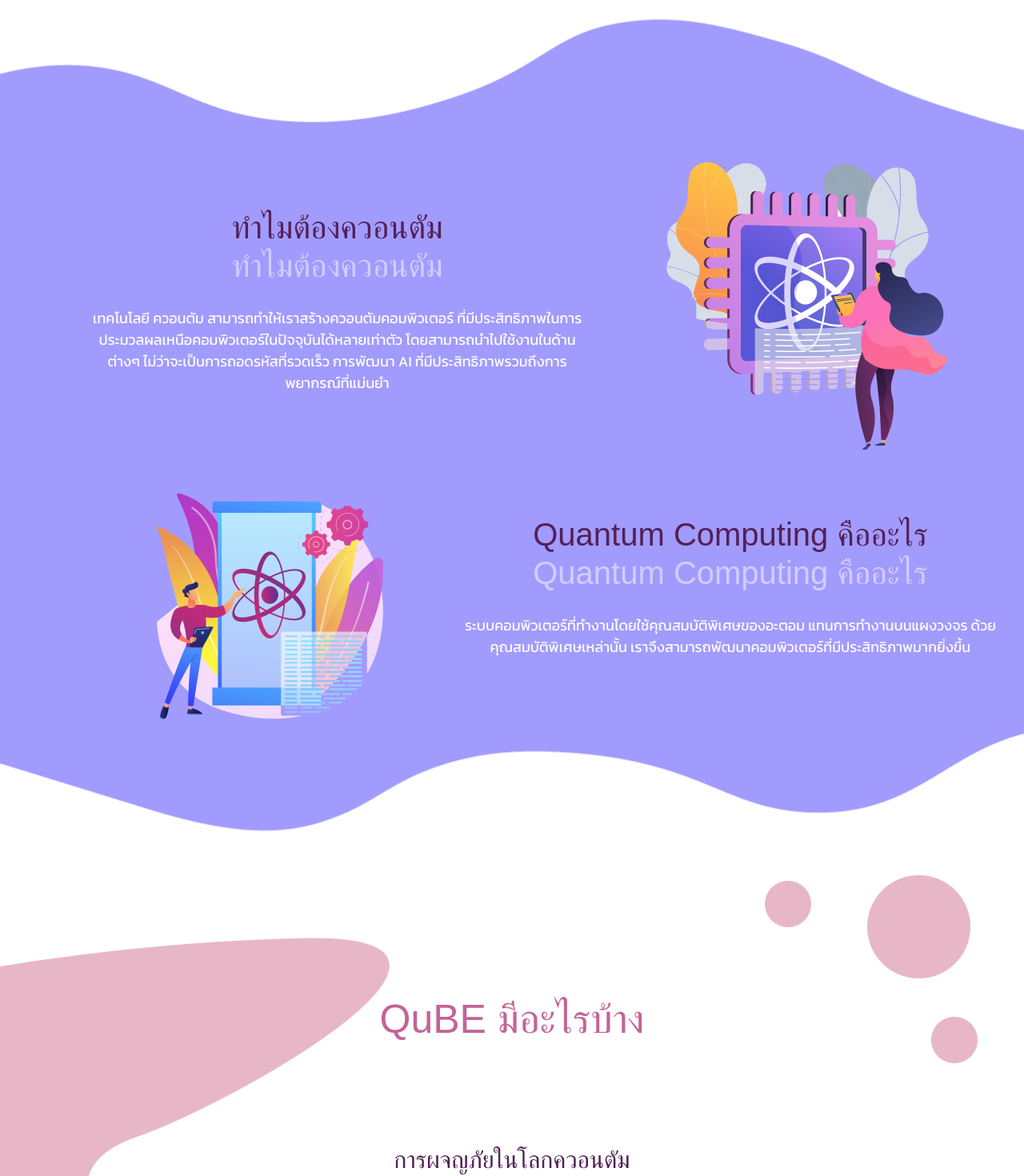
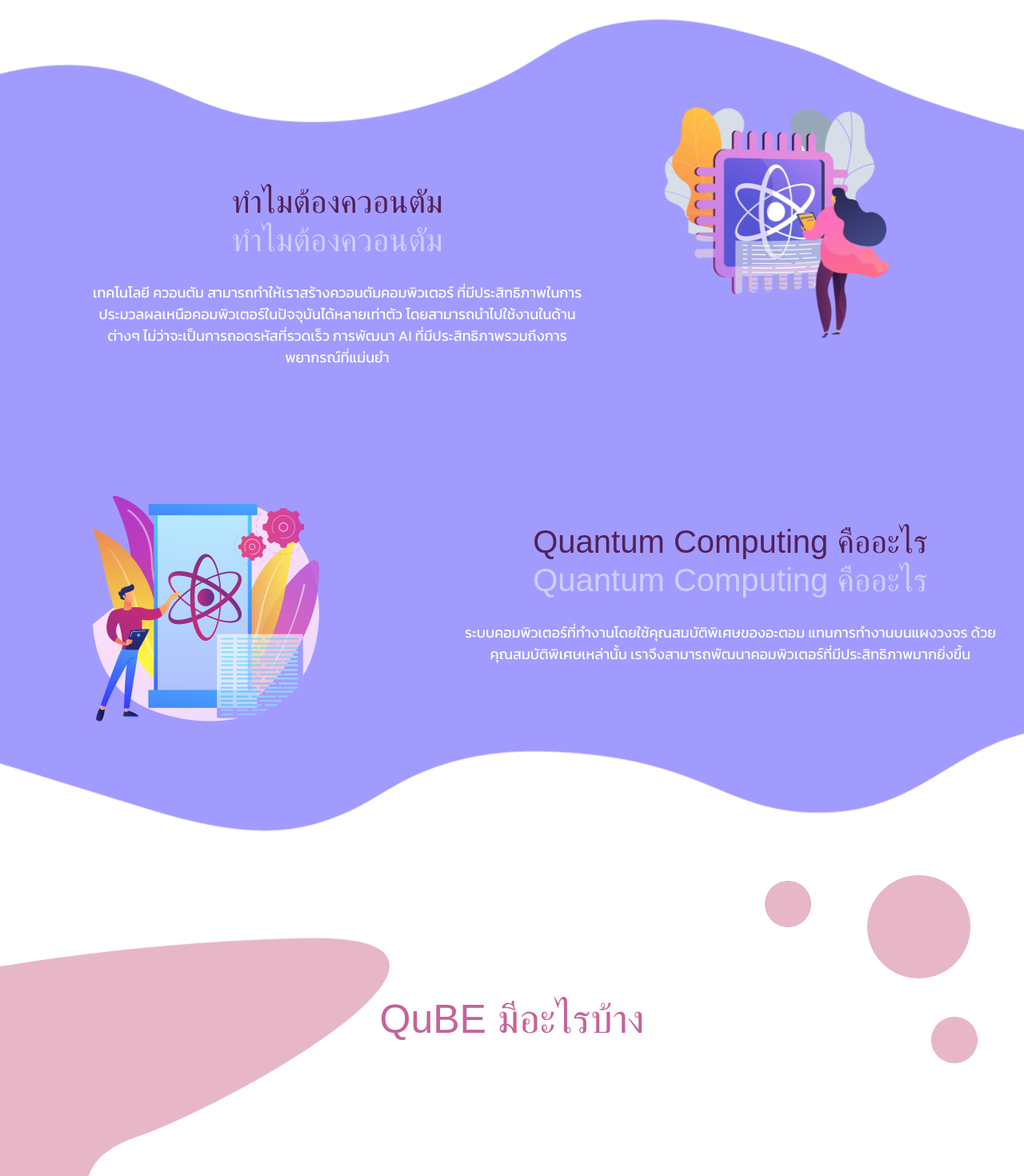
Before and after one commit to Kadphol/QuBE, a React (Create React App) app in the folder frontend/: page / in a window 1280 px wide. Shown: the part 1330-2800 px from the top of the page at 80% size. Built offline with nearby package versions, Linux system fonts and the light colour scheme; no server answers; a web font is replaced by a local one.

Commit message:
Fix homepage responsive

```diff
--- a/frontend/src/pages/Home/Home.scoped.css
+++ b/frontend/src/pages/Home/Home.scoped.css
@@ -1,4 +1,11 @@
-@media (min-width: 1440px) {
+@media only screen and (max-width: 1440px) {
+  h2 {
+    font-size: 40px !important;
+  }
+
+  h3 {
+    font-size: 40px !important;
+  }
 
   .container {
     max-width: 1270px;
@@ -9,25 +16,90 @@
   .subrow {
     max-width: 1420px;
   }
+
+  .row p {
+    font-size: large;
+  }
+
+  .feature h1 {
+    font-size: 50px;
+  }
+
+  .feature-box h2 {
+    font-size: 30px !important;
+    margin-bottom: 0.5rem;
+  }
+
+  .feature {
+    background-image: url('../../assets/intro/intro-feature.png');
+  }
+
+  .feature .head {
+    padding-top: 150px;
+  }
+
+  .feature-box {
+    padding-top: 25vh;
+  }
+
+  .feature-challenge {
+    padding-bottom: 150px;
+  }
+}
+
+@media only screen and (max-width:1024px) {
+  h2 {
+    font-size: 30px !important;
+  }
+
+  h3 {
+    font-size: 30px !important;
+  }
+
+  .row p {
+    font-size: medium;
+  }
+
+  .feature h1 {
+    font-size: 40px;
+  }
+
+  .feature-box h2 {
+    font-size: 25px !important;
+    margin-bottom: 0.5rem;
+  }
+
+  .feature {
+    background-image: url('../../assets/intro/intro-feature-small.png');
+  }
+
+  .feature .head {
+    padding-top: 25vh;
+  }
+
+  .feature-box {
+    padding-top: 10vh;
+  }
+
+  .feature-challenge {
+    padding-bottom: 15vh;
+  }
 }
 
 h2 {
   font-family: 'Chonburi', sans-serif;
-  font-size: 40px !important;
   color: #522158;
   margin-bottom: 0;
 }
 
 h3 {
   font-family: 'Chonburi', sans-serif;
-  font-size: 40px !important;
   color: rgba(255, 255, 255, 0.5);;
 }
 
 
 .row p {
   font-family: 'Kanit', sans-serif;
-  font-size: large;
 }
 
 .preview {
@@ -55,13 +127,11 @@
   min-height: 720px;
 }
 
-.subrow {
-  min-height: 512px;
-}
 
 .wave {
   background-image: url('../../assets/intro/intro-wave-1.png');
   background-repeat: no-repeat;
+  min-height: 1024px;
 }
 
 .wave p {
@@ -71,41 +141,25 @@
 }
 
 .why {
-  margin-top: 15rem;
+  margin-top: 13rem;
 }
 
 .what {
-  margin-top: 7rem;
+  margin-top: 5rem;
 }
 
 .feature {
-  background-image: url('../../assets/intro/intro-feature.png');
   background-repeat: no-repeat;
   margin-top: 50px;
-  margin-bottom: 100px;
+  margin-bottom: 30vh;
 }
 
 .feature h1 {
   font-family: 'Chonburi',sans-serif;
   color: #C46399;
-  font-size: 50px;
 }
 
-.feature .head {
-  padding-top: 150px;
-}
 
-.feature-box {
-  padding-top: 120px;
-}
-
-.feature-box h2 {
-  font-size: 30px !important;
-}
-
-.feature-challenge {
-  padding-bottom: 150px;
-}
 
 .svg-qubie-intro {
   animation: animation-qubie-intro 5s infinite;
--- a/frontend/src/pages/Home/index.tsx
+++ b/frontend/src/pages/Home/index.tsx
@@ -21,21 +21,19 @@
   render() {
     return (
       <div className="home" style={{overflowX:'hidden'}}>
-
-
         <div className="container-fluid">
           <div className="row intro">
             <div className="intro-1 col-lg-7">
               <Qubie className="svg-qubie-intro" />
             </div>
             <div className="intro-2 col-lg-5">
-              <img src={logoName} alt="QuBE Logo" />
+              <img src={logoName} alt="QuBE Logo" className="img-fluid"/>
               <div className="d-flex justify-content-center">
                 <p className="text-center">
-                    เราคือ สื่อการเรียนรู้ที่จะช่วยให้ทุกคนสามารถเข้าใจ<br />
-                    ในควอนตัมคอมพิวเตอร์ได้ง่ายขึ้นผ่านสื่อที่ทุกคน <br />
-                    จะได้รับความสนุกสอดแทรกกับเนื้อหาความรู้ <br />
-                  เพื่อรับการเข้ามาของควอนตัมคอมพิวเตอร์ในอนาคต  <br />
+                    เราคือ สื่อการเรียนรู้ที่จะช่วยให้ทุกคนสามารถเข้าใจ
+                    ในควอนตัมคอมพิวเตอร์ได้ง่ายขึ้นผ่านสื่อที่ทุกคน
+                    จะได้รับความสนุกสอดแทรกกับเนื้อหาความรู้
+                   เพื่อรับการเข้ามาของควอนตัมคอมพิวเตอร์ในอนาคต
                 </p>
               </div>
               <div className="d-flex justify-content-center">
@@ -43,6 +41,7 @@
               </div>
             </div>
           </div>
+
           <div className="row preview justify-content-center">
             <div className="col-lg-8">
               <div className="embed-responsive embed-responsive-16by9"> {/*test video*/}
@@ -52,6 +51,7 @@
               </div>
             </div>
           </div>
+
           <div className="row wave">
             <div className="row subrow">
               <div className="col-lg-1"></div>
@@ -65,11 +65,14 @@
                 การพัฒนา AI ที่มีประสิทธิภาพรวมถึงการพยากรณ์ที่แม่นยำ
                 </p>
               </div>
-              <img src={item1} style={{position:'absolute',top:'1450px',left:'750px'}} alt="column 1"/>
+              <div className="col-lg-4">
+                <img src={item1} alt="column 1" className="mx-auto mt-5 img-fluid"/>
+              </div>
             </div>
             <div className="row subrow justify-content-end">
-              <img src={item2} style={{position:'absolute',top:'1900px',left:'150px'}} alt="column 2"/>
-              <div className="col-lg-5"></div>
+              <div className="col-lg-5">
+                <img src={item2} alt="column 2" className="mx-auto img-fluid"/>
+              </div>
               <div className="col-lg-7 what">
                 <h2>Quantum Computing คืออะไร</h2>
                 <h3>Quantum Computing คืออะไร</h3>
@@ -114,8 +117,9 @@
             </div>
           </div>
         </div>
+
         <footer className="footer ml-0 mr-0">
-            <img src={footer} alt="footer" style={{width: "1425px"}}/>
+            <img src={footer} alt="footer" className="img-fluid"/>
         </footer>
       </div>
 
```
